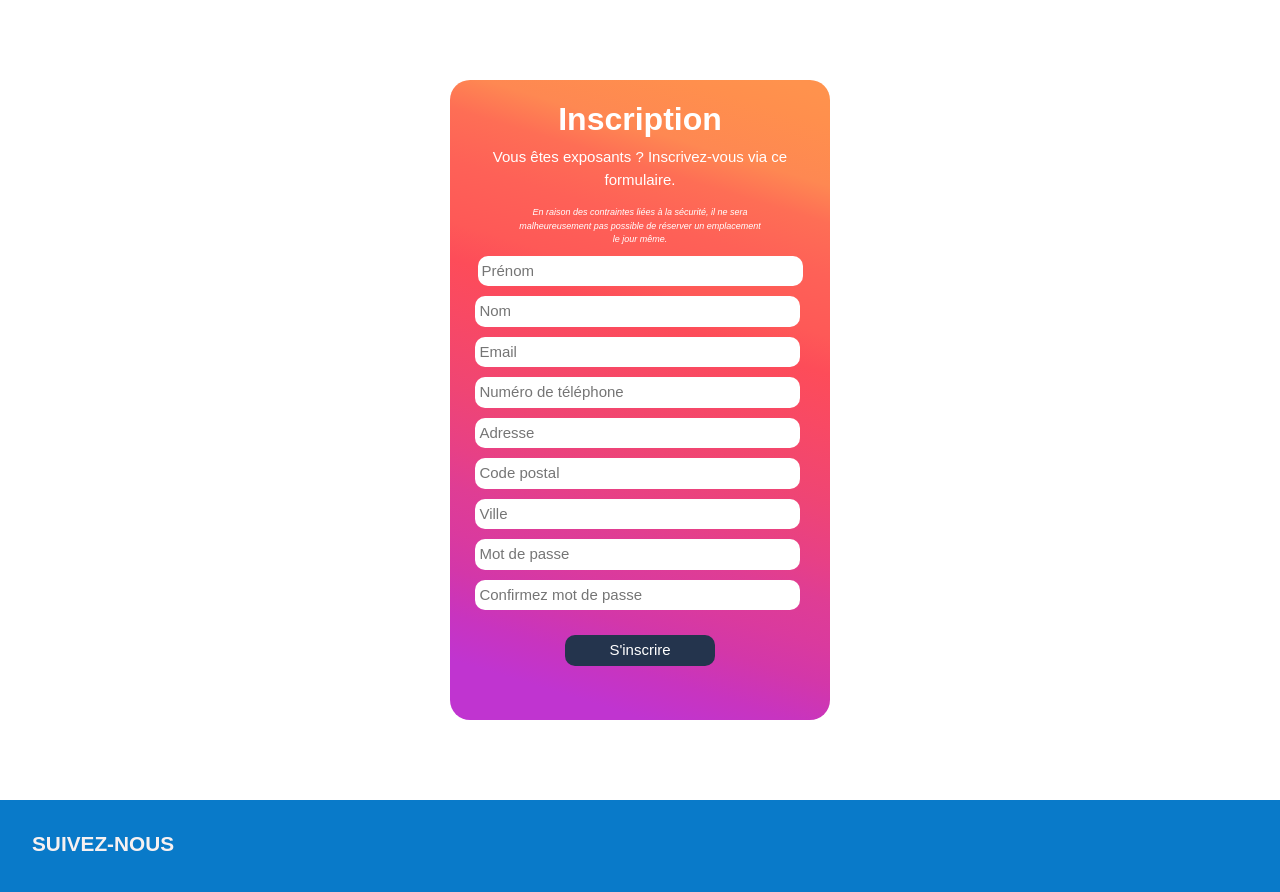
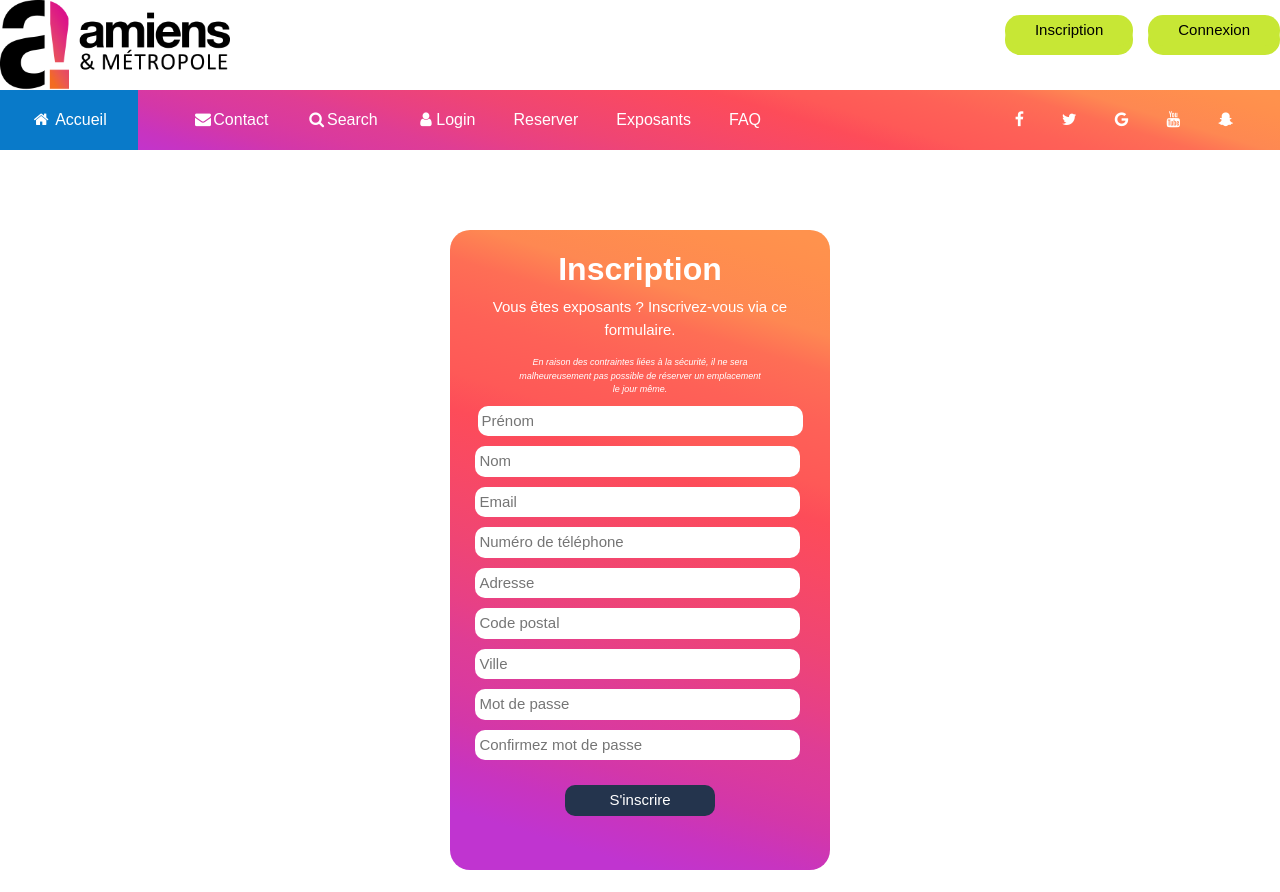
Before and after one commit to Cyril-Crinquette/BourseHighTechResponsive, a plain HTML site: page registration.html in a window 1280 px wide. Shown: the top 892 px of the page. Drawn offline with nearby package versions, Linux system fonts and the light colour scheme.

Commit message:
merge effectué

```diff
--- a/assets/css/styleLandscape.css
+++ b/assets/css/styleLandscape.css
@@ -2,9 +2,6 @@
 @media screen and (max-height: 700px) {
 
 
-    body {
-        background: green;
-    }
 
 .registrationCard {
     display: flex;
@@ -17,7 +14,8 @@
     color: white;
     padding: 20px;
     height: 360px;
-    margin: auto;
+    margin: 2em auto;
+
 }
 
 .landscapeRegistrationCard {
@@ -67,9 +65,7 @@ margin-top: 0.2em;
 margin-left: 6.3em;
 
 }
-#passwordConfirm {
 
-}
 .registrationCard .sub:hover {
     background-color: #324564;
     }
--- a/registration.html
+++ b/registration.html
@@ -5,6 +5,7 @@
     <meta charset="UTF-8">
     <meta http-equiv="X-UA-Compatible" content="IE=edge">
     <meta name="viewport" content="width=device-width, initial-scale=1.0">
+    <link rel="stylesheet" href="https://cdnjs.cloudflare.com/ajax/libs/font-awesome/4.7.0/css/font-awesome.min.css">
     <link href="https://cdn.jsdelivr.net/npm/bootstrap@5.1.3/dist/css/bootstrap.min.css" rel="stylesheet"
         integrity="sha384-1BmE4kWBq78iYhFldvKuhfTAU6auU8tT94WrHftjDbrCEXSU1oBoqyl2QvZ6jIW3" crossorigin="anonymous">
     <link rel="stylesheet" href="assets/css/style.css">
@@ -16,7 +17,63 @@
 <body>
     <!-- Début de la partie header -->
     <header>
+        <div class="header">
+            <div class="logoHeader"><a href="./accueil.html"><img src="assets/img/logo.png"
+                        alt="Logo d'Amiens métropole"></a></div>
+            <div class="connectBtn">
+                <a href="./registration.html"><button class="registerButton button">Inscription</button></a>
+                <a href="./connect.html"> <button class="connexionButton button">Connexion</button></a>
+            </div>
+        </div>
 
+
+        <div class="navbar">
+            <div class="accueil">
+                <!-- Burger menu -->
+                <div class="hamburger ">
+                    <span class="bar"></span>
+                    <span class="bar"></span>
+                    <span class="bar"></span>
+                </div>
+                <a href="#"><i class="fa fa-fw fa-home iDisplaynone"></i> <span class="accueilText">Accueil </span></a>
+                <!-- Liste en responsive -->
+                <div class="sectionListResponsive ">
+                    <ul>
+                        <li><a href="./contact.html"><i class="fa fa-fw fa-envelope "></i>Contact</a></li>
+                        <li><a href="#"><i class="fa fa-fw fa-search "></i>Search</a></li>
+                        <li><a href="./connect.html"><i class="fa fa-fw fa-user "></i>Login</a></li>
+                        <li><a href="./payment.html"> Reserver</a></li>
+                        <li><a href="./exhibitor.html"> Exposants</a></li>
+                        <li><a href="./faq.html"> FAQ</a></li>
+                    </ul>
+                </div>
+            </div>
+
+            <!-- Section des liens de la navbar -->
+            <div class="navContainer">
+                <!-- liste de lien interne -->
+                <div class="sectionList">
+                    <ul>
+                        <li><a href="./contact.html"><i class="fa fa-fw fa-envelope iDisplaynone"></i>Contact</a></li>
+                        <li><a href="#"><i class="fa fa-fw fa-search iDisplaynone"></i>Search</a></li>
+                        <li><a href="./connect.html"><i class="fa fa-fw fa-user iDisplaynone"></i>Login</a></li>
+                        <li><a href="./payment.html">Reserver</a></li>
+                        <li><a href="./exhibitor.html">Exposants</a></li>
+                        <li><a href="./faq.html">FAQ</a></li>
+                    </ul>
+                </div>
+                <!-- Liste d'icone de la nav -->
+                <div class="pictoList">
+                    <ul>
+                        <li><a href="https://www.facebook.com/AmiensMetropoleOfficiel" class="fa fa-facebook"></a></li>
+                        <li><a href="https://twitter.com/amiensmetropole" class="fa fa-twitter"></a></li>
+                        <li><a href="#" class="fa fa-google"></a></li>
+                        <li><a href="https://www.youtube.com/user/amiensville" class="fa fa-youtube"></a></li>
+                        <li><a href="#" class="fa fa-snapchat-ghost"></a></li>
+                    </ul>
+                </div>
+            </div>
+        </div>
     </header>
     <!-- Fin de la partie header -->
 
@@ -94,11 +151,7 @@
 
 
 
-
-
-    <script src="https://cdn.jsdelivr.net/npm/bootstrap@5.1.3/dist/js/bootstrap.bundle.min.js"
-        integrity="sha384-ka7Sk0Gln4gmtz2MlQnikT1wXgYsOg+OMhuP+IlRH9sENBO0LRn5q+8nbTov4+1p" crossorigin="anonymous">
-    </script>
+    <script type="text/javascript" src="assets/js/script.js"></script>
 </body>
 
 </html>
```
